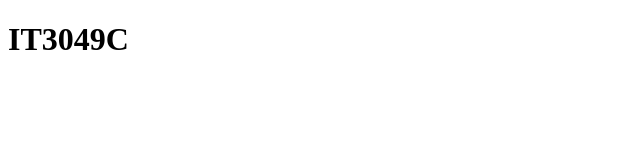
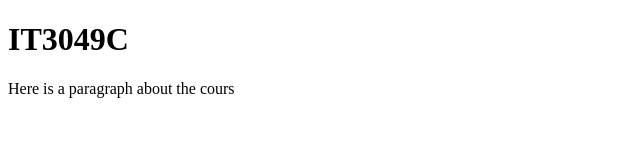
Before and after one commit to stewalc3/mywebsite, a plain HTML site: page index.html in a window 1280 px wide. Shown: the whole page, without its empty margins (0-640 px from the left). Drawn offline with Linux system fonts and the light colour scheme.

Commit message:
added a paragraph

```diff
--- a/index.html
+++ b/index.html
@@ -7,5 +7,6 @@
 </head>
 <body>
   <h1>IT3049C</h1>
+  <p>Here is a paragraph about the cours</p>
 </body>
 </html>
```
